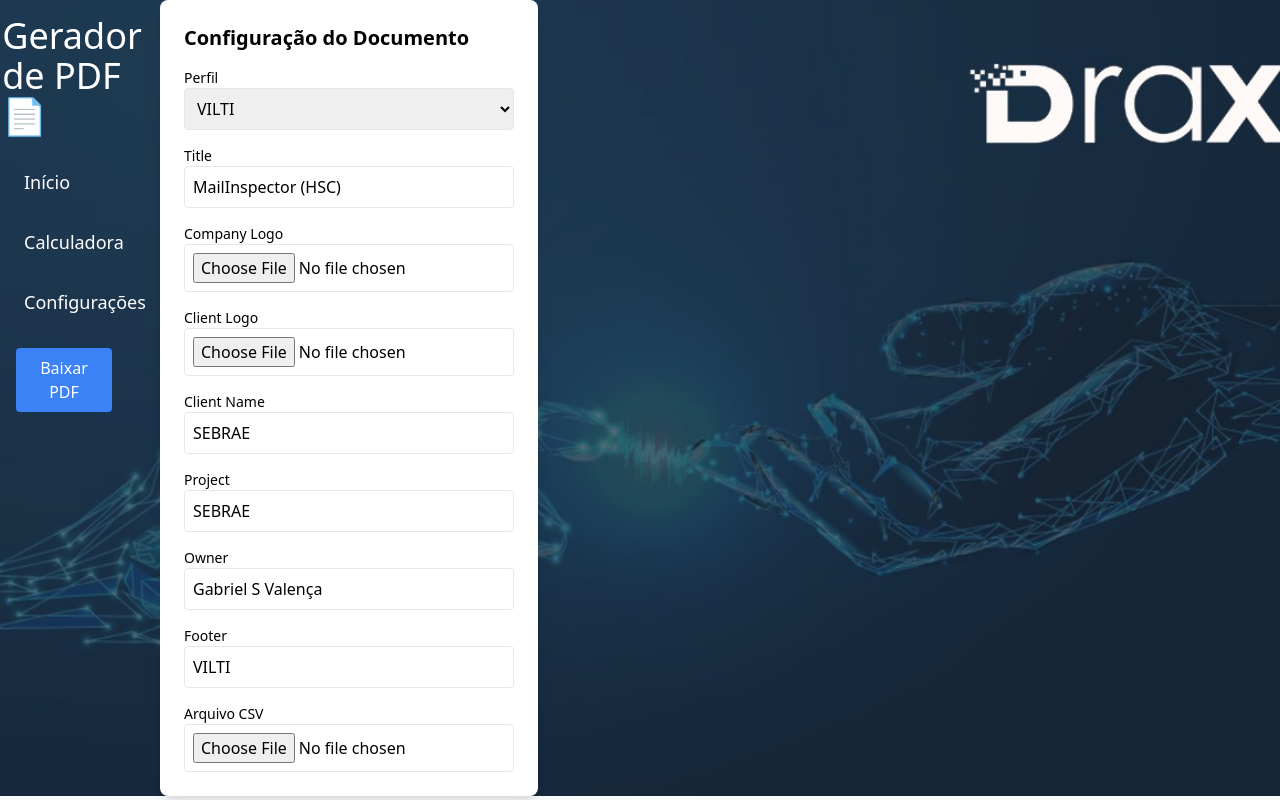
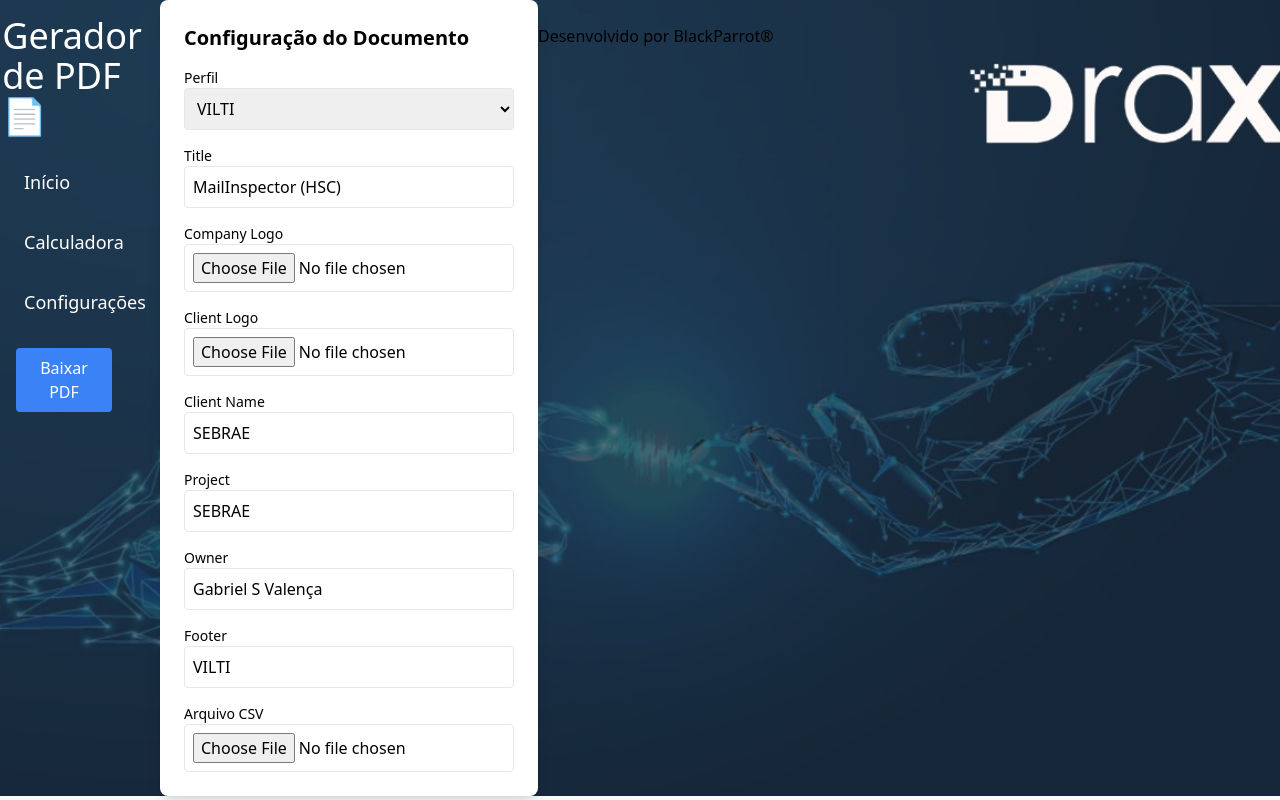
Before and after one commit to GabValenca/Prod, a plain HTML site: page Sebrae/Relatorio/index.html in a window 1280 px wide. Drawn offline with nearby package versions, Linux system fonts and the light colour scheme.

Commit message:
Adicionado Footer

```diff
--- a/Sebrae/Relatorio/index.html
+++ b/Sebrae/Relatorio/index.html
@@ -99,6 +99,9 @@
         </div>
       </div>
     </div>
+    <footer>
+      <p class="font-medium py-6 flex items-center justify-center"><a target="_blank" rel="noopener noreferrer" href="https://www.blackparrot.com.br/">Desenvolvido por BlackParrot®</a></p>
+    </footer>
 
     <script>
       // Função para formatar números com separador de milhares (ex.: 9090 → "9.090")
```
